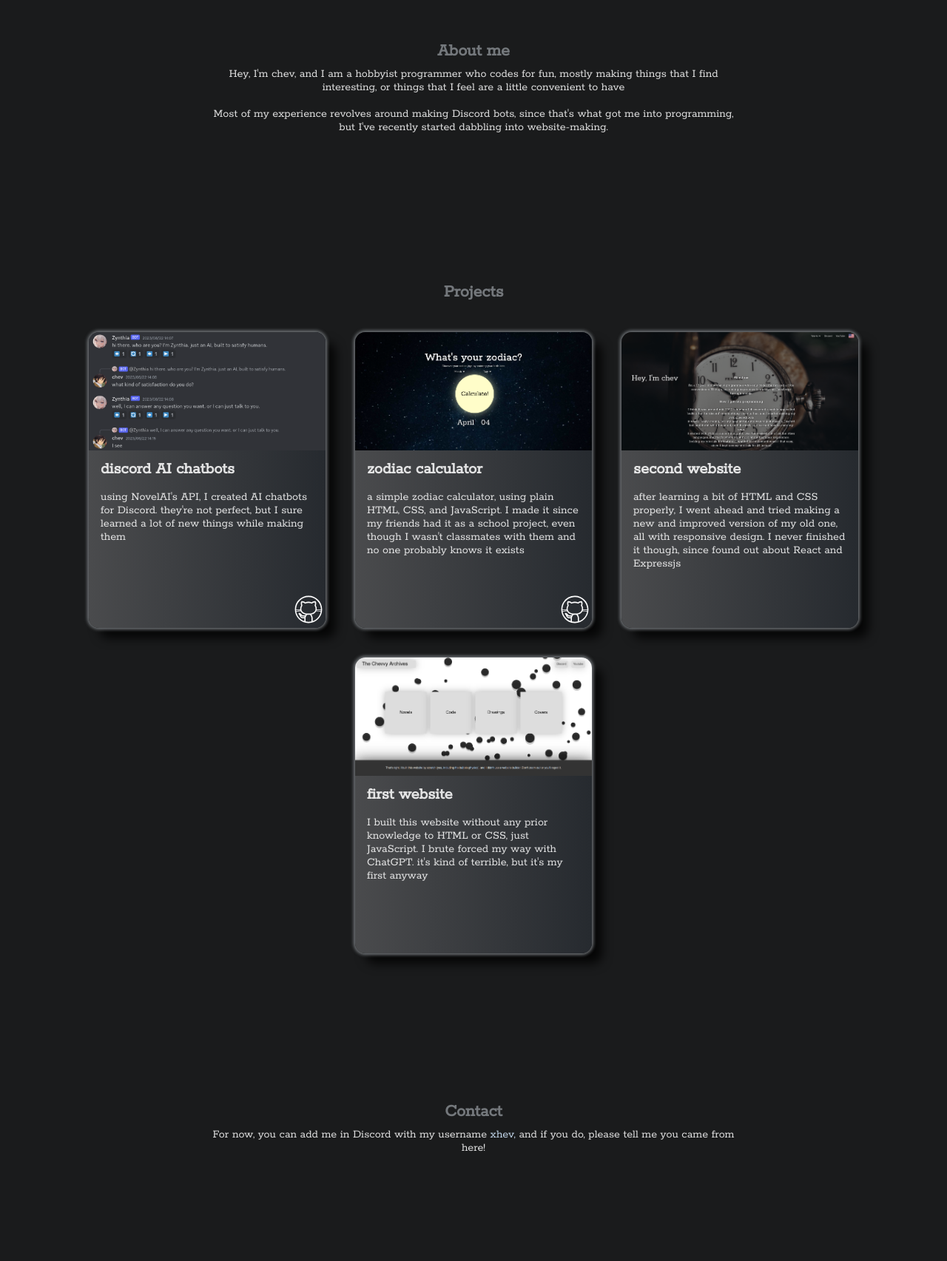
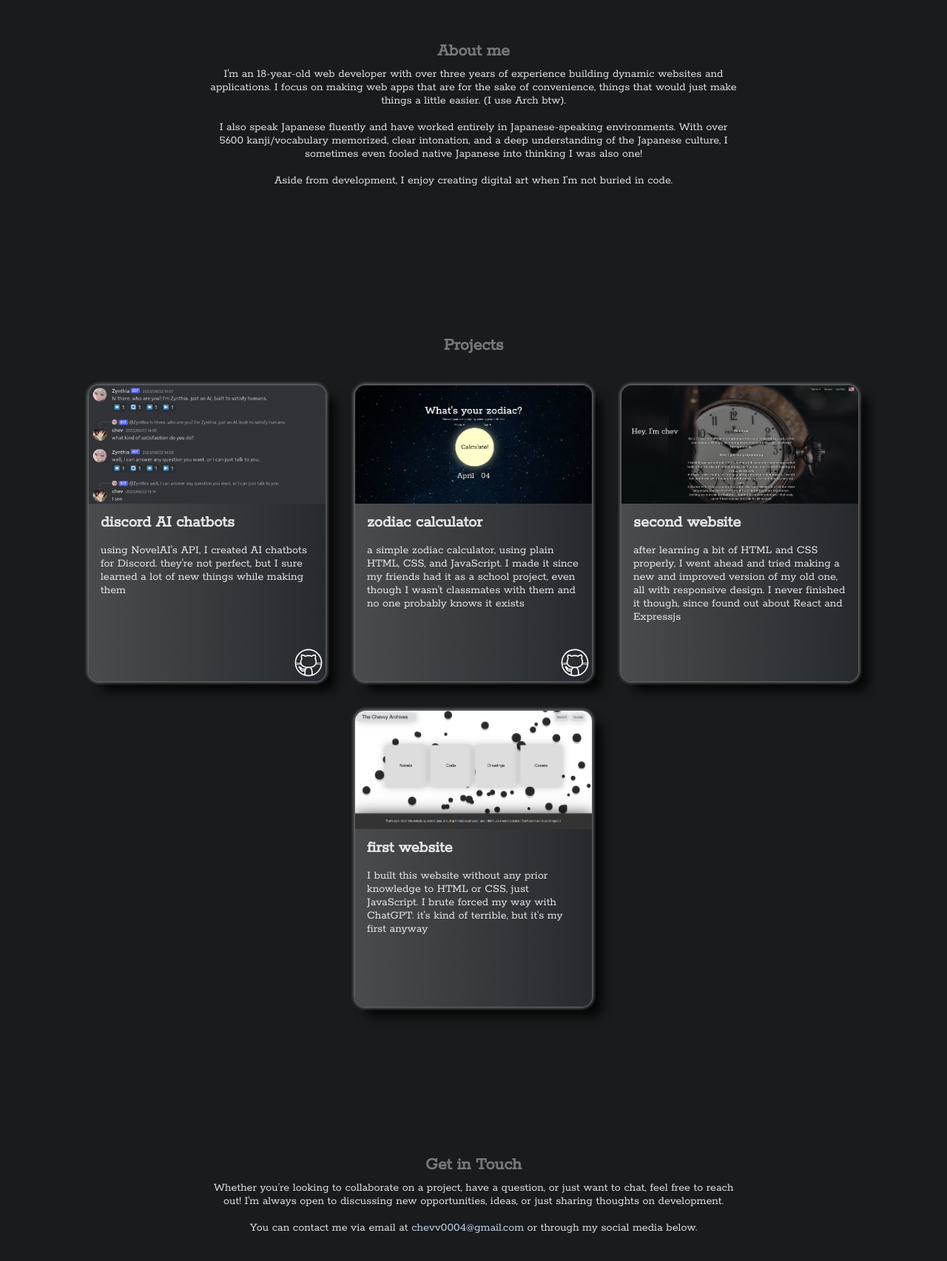
Before and after one commit to chev0004/portfolio, a React (Create React App) app: page / in a window 1280 px wide. Shown: the part 657-2362 px from the top of the page at 74% size. Built offline with nearby package versions, Linux system fonts and the light colour scheme.

Commit message:
changed text

```diff
--- a/src/comps/Home.tsx
+++ b/src/comps/Home.tsx
@@ -1,13 +1,14 @@
-import { useEffect, useState } from 'react';
+// import { useEffect } from 'react';
+import { useState } from 'react';
 import { Link } from 'react-router-dom';
 import projects from '../projects.json';
 
 export const Home = () => {
-    useEffect(() => {
-        projects.forEach((project): void => {
-            console.log(project.name);
-        });
-    }, []);
+	// useEffect(() => {
+	// 	projects.forEach((project): void => {
+	// 		console.log(project.name);
+	// 	});
+	// }, []);
 
 	const [isCopied, setIsCopied] = useState(false);
 
@@ -20,9 +21,9 @@ export const Home = () => {
 	};
 
 	return (
-        <div className='basement'>
-            <div className='chev-container'>
-                <div className='nested-chev-container-idk'>
+		<div className="basement">
+			<div className="chev-container">
+				<div className="nested-chev-container-idk">
 					<div>
 						<h2>
 							Hey, I'm{' '}
@@ -30,42 +31,50 @@ export const Home = () => {
 						</h2>
 					</div>
 					<div>
-                        <p>A hobbyist programmer who codes for fun</p>
+						<p>Japanese-speaking Front End Developer</p>
 					</div>
 				</div>
 			</div>
-            <div className='about-me'>
+			<div className="about-me">
 				<div>
-                    <h2 className='intro-title'>About me</h2>
+					<h2 className="intro-title">About me</h2>
 				</div>
 				<div>
-                    <p className='intro-description'>
-                        Hey, I'm chev, and I am a hobbyist programmer who codes
-                        for fun, mostly making things that I find interesting,
-                        or things that I feel are a little convenient to have
+					<p className="intro-description">
+						I'm an 18-year-old web developer with over three years
+						of experience building dynamic websites and
+						applications. I focus on making web apps that are for
+						the sake of convenience, things that would just make
+						things a little easier. (I use Arch btw).
 						<br />
 						<br />
-                        Most of my experience revolves around making Discord
-                        bots, since that's what got me into programming, but
-                        I've recently started dabbling into website-making.
+						I also speak Japanese fluently and have worked entirely
+						in Japanese-speaking environments. With over 5600
+						kanji/vocabulary memorized, clear intonation, and a deep
+						understanding of the Japanese culture, I sometimes even
+						fooled native Japanese into thinking I was also one!
+						<br />
+						<br />
+						Aside from development, I enjoy creating digital art
+						when I’m not buried in code.
 					</p>
 				</div>
 			</div>
-            <div className='projects'>
-                <div className='project-title'>
-                    <h2 className='intro-title'>Projects</h2>
+			<div className="projects">
+				<div className="project-title">
+					<h2 className="intro-title">Projects</h2>
 				</div>
 				{projects.map((project) => {
 					return (
-                        <div className='project-jail' key={project.name}>
-                            <div className='project-jail-innerjail'>
+						<div className="project-jail" key={project.name}>
+							<div className="project-jail-innerjail">
 								<Link
 									to={project.image}
-                                    target='_blank'
-                                    rel='noopener noreferrer'
+									target="_blank"
+									rel="noopener noreferrer"
 								>
 									<img
-                                        className='thumbnail'
+										className="thumbnail"
 										src={project.image}
 										alt={project.name}
 									/>
@@ -74,14 +83,14 @@ export const Home = () => {
 								{project.link ? (
 									<Link
 										to={project.link}
-                                        target='_blank'
-                                        rel='noopener noreferrer'
-                                        className='project-jail-title'
+										target="_blank"
+										rel="noopener noreferrer"
+										className="project-jail-title"
 									>
 										{project.name}
 									</Link>
 								) : (
-                                    <span className='project-jail-title'>
+									<span className="project-jail-title">
 										{project.name}
 									</span>
 								)}
@@ -91,11 +100,11 @@ export const Home = () => {
 								{project.github && (
 									<Link
 										to={project.github}
-                                        target='_blank'
-                                        rel='noopener noreferrer'
+										target="_blank"
+										rel="noopener noreferrer"
 									>
 										<img
-                                            className='gitty'
+											className="gitty"
 											src={'./images/github.svg'}
 											alt={project.name}
 										/>
@@ -106,20 +115,26 @@ export const Home = () => {
 					);
 				})}
 			</div>
-            <div className='about-me'>
+			<div className="about-me">
 				<div>
-                    <h2 className='intro-title'>Contact</h2>
+					<h2 className="intro-title">Get in Touch</h2>
 				</div>
 				<div style={{ height: '200px' }}>
-                    <p className='intro-description'>
-                        For now, you can add me in Discord with my username
+					<p className="intro-description">
+						Whether you’re looking to collaborate on a project, have
+						a question, or just want to chat, feel free to reach
+						out! I'm always open to discussing new opportunities,
+						ideas, or just sharing thoughts on development.
+						<br />
+						<br />
+						You can contact me via email at
 						<span
 							style={{ color: '#c1d5e9', cursor: 'pointer' }}
 							onClick={copyToClipboard}
 						>
-                            {isCopied ? ' copied! ' : ' xhev, '}
+							{' chevv0004@gmail.com '}
 						</span>
-                        and if you do, please tell me you came from here!
+						or through my social media below.
 					</p>
 				</div>
 			</div>
--- a/src/index.css
+++ b/src/index.css
@@ -228,7 +228,7 @@
 
 @media screen and (max-width: 1022px) {
 	.basement {
-        width: 480px;
+		width: 380px;
 	}
 
 	.intro-description {
```
Lines whose indentation alone changed are shown as unchanged.
